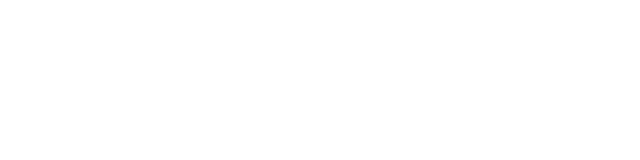
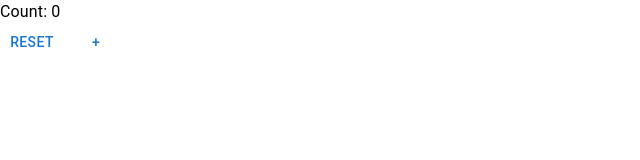
Before and after one commit to arakawamoriyuki/react-recoil-handson, a React (Create React App) app: page /use-reducer in a window 1280 px wide. Before the commit this address had no page. Shown: the top 160 px of the page, without its empty margins (0-640 px from the left). Built offline with nearby package versions, Linux system fonts and the light colour scheme.

Commit message:
useReducerサンプル追加

```diff
--- a/src/App.tsx
+++ b/src/App.tsx
@@ -1,12 +1,14 @@
 import React, { FC } from 'react';
 import { BrowserRouter, Routes, Route } from 'react-router-dom';
 import UseState from './components/UseState';
+import UseReducer from './components/UseReducer';
 
 const App: FC = () => (
   <BrowserRouter>
     <Routes>
       <Route path="/" element={<UseState />} />
       <Route path="/use-state" element={<UseState />} />
+      <Route path="/use-reducer" element={<UseReducer />} />
     </Routes>
   </BrowserRouter>
 );
--- /dev/null
+++ b/src/components/UseReducer.tsx
@@ -0,0 +1,29 @@
+import React from 'react';
+import Box from '@mui/material/Box';
+import Typography from '@mui/material/Typography';
+import Button from '@mui/material/Button';
+
+const reducer = (count: number, action: string)=> {
+  switch (action){
+    case 'increment':
+      return count + 1
+    case 'reset':
+      return 0
+    default:
+      return count
+  }
+};
+
+const UseReducerComponent: React.FC = () => {
+  const [count, dispatch] = React.useReducer(reducer, 0)
+
+  return (
+    <Box>
+      <Typography>Count: {count}</Typography>
+      <Button onClick={() => dispatch('reset')}>Reset</Button>
+      <Button onClick={() => dispatch('increment')}>+</Button>
+    </Box>
+  );
+};
+
+export default UseReducerComponent;
```
